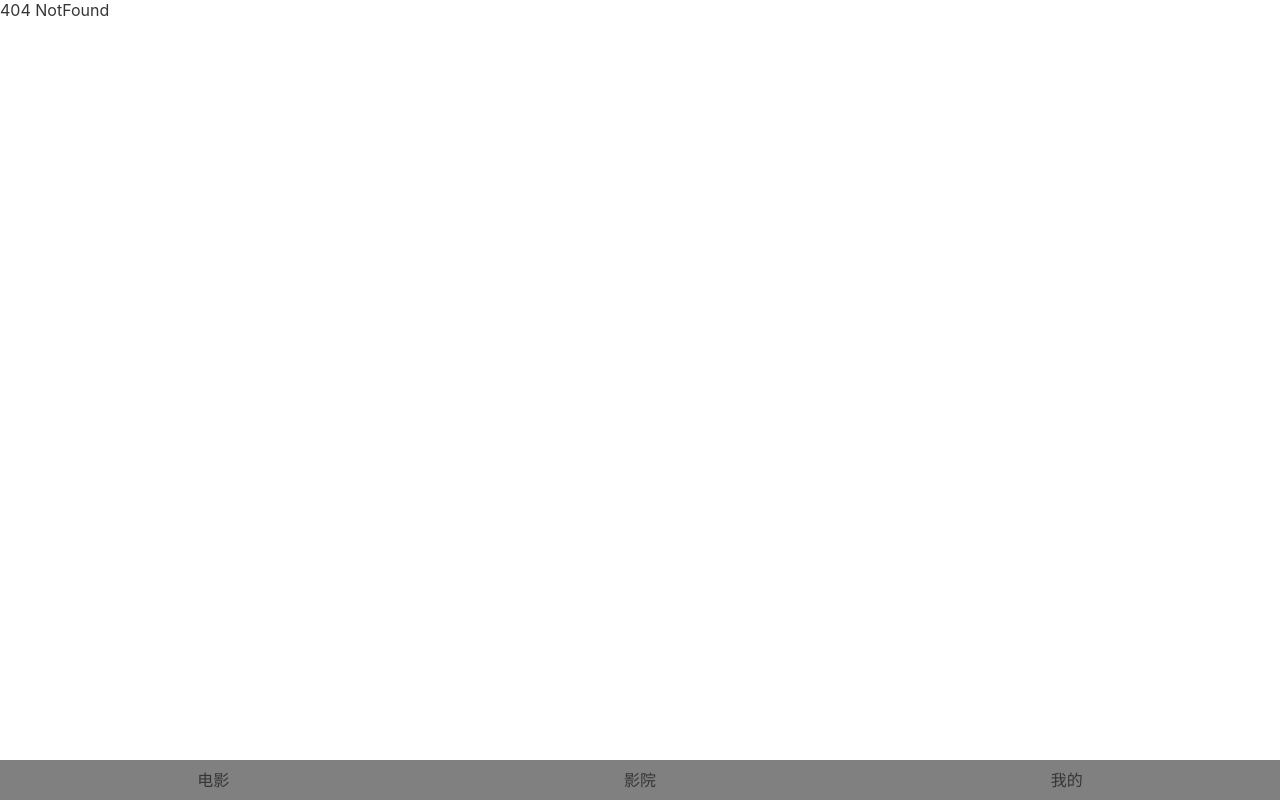
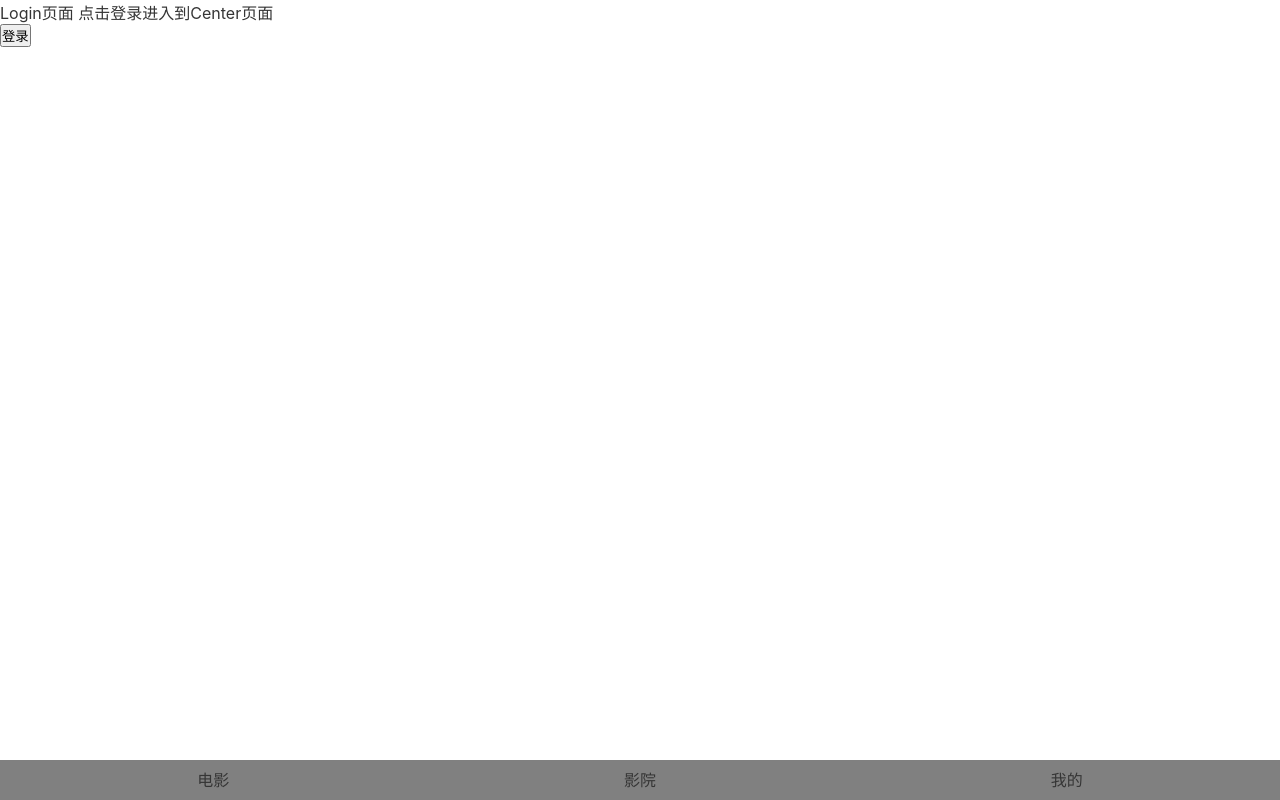
Before and after one commit to wendy-web/react_router6_wendy, a React (Create React App) app: page /#/login in a window 1280 px wide. Before the commit this address had no page. Built offline with nearby package versions, Linux system fonts and the light colour scheme.

Commit message:
feat: 路由拦截组件的封装

```diff
--- a/src/router/index.js
+++ b/src/router/index.js
@@ -10,6 +10,7 @@ import Comingsoon from '../views/Films/Comingsoon';
 
 import Detail1 from '../views/Detail1';
 import Detail2 from '../views/Detail2';
+import Login from '../views/Login';
 
 
 export default function MRouter() {
@@ -33,7 +34,12 @@ export default function MRouter() {
 
         <Route path='/cinema' element={<Cinema></Cinema>} />
         <Route path='/cinema/search' element={<Search></Search>} />
-        <Route path='/center' element={<Center></Center>} />
+
+        {/* 路由是否重定向的形式 */}
+        <Route path='/center' element={<AuthComponent>
+          <Center></Center>
+        </AuthComponent>} />
+        <Route path='/login' element={<Login></Login>} />
 
         {/* 路由重定向的使用 */}
         {/* 方式一： */}
@@ -53,3 +59,9 @@ function Redirect({to}) {
     }, []);
     return null;
 }
+// 自定义是否已登录的组件
+function AuthComponent({children}) {
+  // 组件中嵌套的子组件 children
+  const isLogin = localStorage.getItem('token');
+  return isLogin ? children :<Redirect to='/login' />
+}
--- /dev/null
+++ b/src/views/Login.js
@@ -0,0 +1,15 @@
+import React from 'react'
+import { useNavigate } from 'react-router-dom';
+
+export default function Login() {
+    const navigate = useNavigate();
+  return (
+    <div>
+        <p>Login页面 点击登录进入到Center页面</p>
+        <button onClick={() => {
+            localStorage.setItem('token', '991010');
+            navigate('/center')
+        }}>登录</button>
+    </div>
+  )
+}
```
